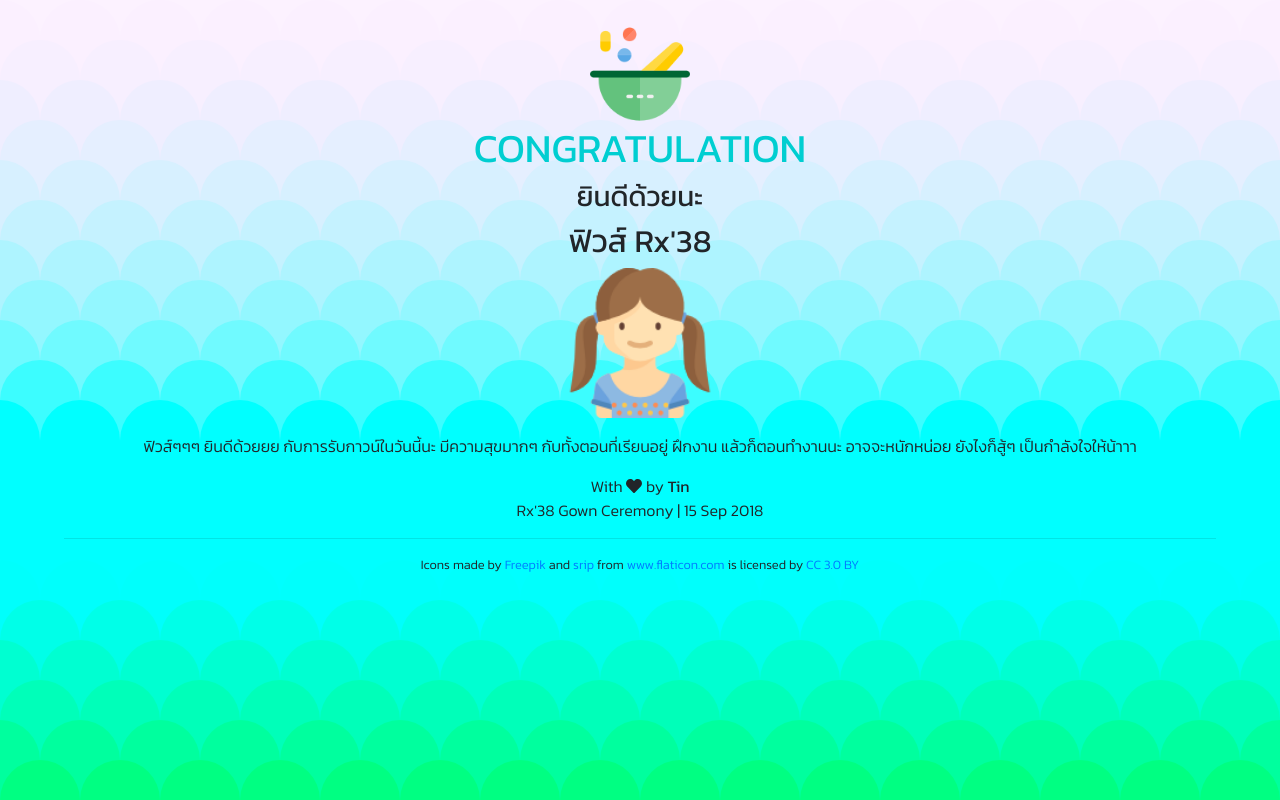
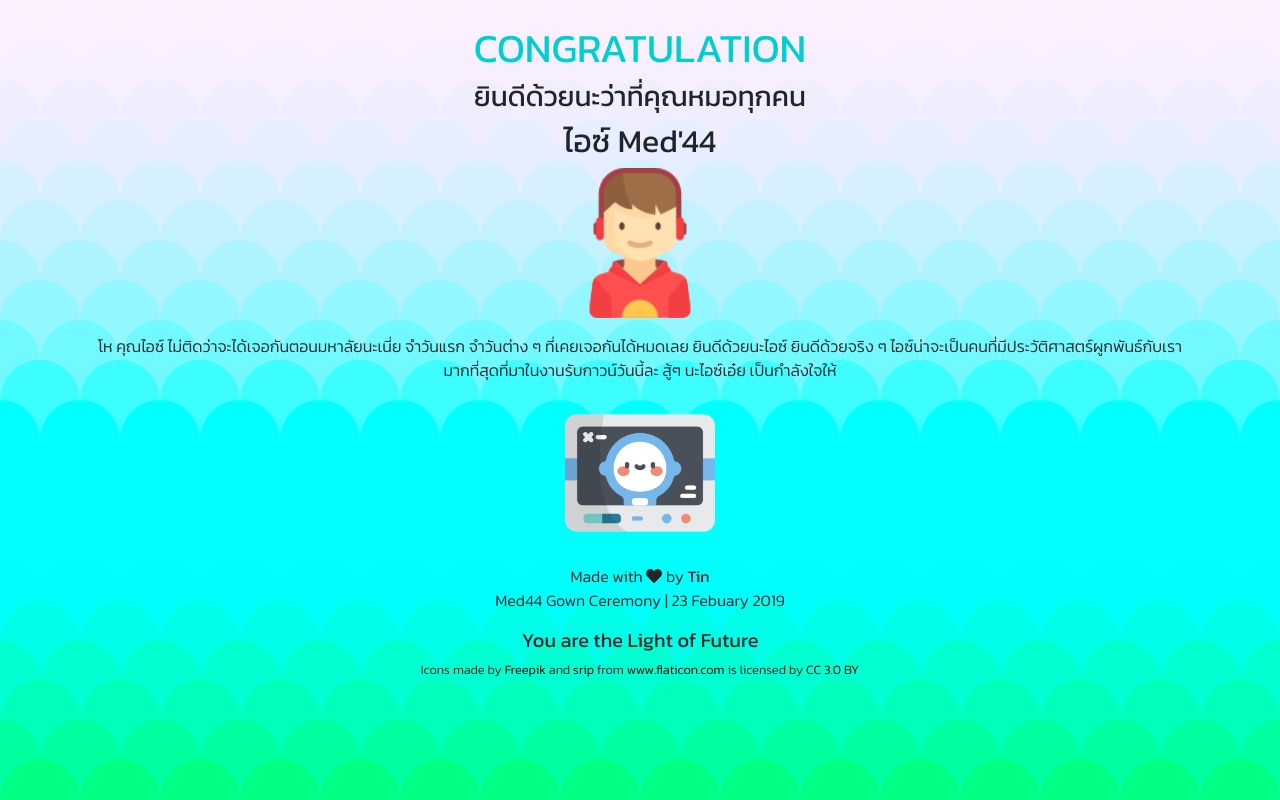
Before and after one commit to theethawat/med44congrat, a plain HTML site: page friends/5.html in a window 1280 px wide. Drawn offline with nearby package versions, Linux system fonts and the light colour scheme.

Commit message:
Update 5-8

```diff
--- a/friends/5.html
+++ b/friends/5.html
@@ -1,63 +1,76 @@
 <!DOCTYPE html>
 <html lang="en">
+
 <head>
     <meta charset="UTF-8">
     <meta name="viewport" content="width=device-width, initial-scale=1.0">
     <meta http-equiv="X-UA-Compatible" content="ie=edge">
-    <link rel="stylesheet" href="../asset/main.css">
-    <link rel="icon" href="../icon/mortar.svg">
-    <title>ยินดีกับเพื่อนๆ Rx'38 ที่รับกาวน์ทุกคนนะ</title>
-    <title></title>
+    <link rel="icon" href="../icon/medicine.png">
+
+    <title>Medical Student Med44 - Gown Ceremony - 23 Febuary 2019</title>
     <!--Bootstrap 4.1-->
-    <link rel="stylesheet" href="https://stackpath.bootstrapcdn.com/bootstrap/4.1.3/css/bootstrap.min.css" integrity="sha384-MCw98/SFnGE8fJT3GXwEOngsV7Zt27NXFoaoApmYm81iuXoPkFOJwJ8ERdknLPMO" crossorigin="anonymous">
+    <link rel="stylesheet" href="https://stackpath.bootstrapcdn.com/bootstrap/4.1.3/css/bootstrap.min.css"
+        integrity="sha384-MCw98/SFnGE8fJT3GXwEOngsV7Zt27NXFoaoApmYm81iuXoPkFOJwJ8ERdknLPMO" crossorigin="anonymous">
     <!--Google fonts-->
     <link href="https://fonts.googleapis.com/css?family=Kanit:300,400" rel="stylesheet">
-    <!--Custom CSS-->
-    <link rel="stylesheet" href="http://localhost/rxcongrat18/public/main.css ">
+    <link rel="stylesheet" href="../asset/main.css">
     <!--Jquery JS-->
-    <script src="https://code.jquery.com/jquery-3.3.1.slim.min.js" integrity="sha384-q8i/X+965DzO0rT7abK41JStQIAqVgRVzpbzo5smXKp4YfRvH+8abtTE1Pi6jizo" crossorigin="anonymous"></script>
+    <script src="https://code.jquery.com/jquery-3.3.1.slim.min.js"
+        integrity="sha384-q8i/X+965DzO0rT7abK41JStQIAqVgRVzpbzo5smXKp4YfRvH+8abtTE1Pi6jizo"
+        crossorigin="anonymous"></script>
     <!--fontawesome-->
-    <script defer src="https://use.fontawesome.com/releases/v5.3.1/js/all.js" integrity="sha384-kW+oWsYx3YpxvjtZjFXqazFpA7UP/MbiY4jvs+RWZo2+N94PFZ36T6TFkc9O3qoB" crossorigin="anonymous"></script>
+    <script defer src="https://use.fontawesome.com/releases/v5.3.1/js/all.js"
+        integrity="sha384-kW+oWsYx3YpxvjtZjFXqazFpA7UP/MbiY4jvs+RWZo2+N94PFZ36T6TFkc9O3qoB"
+        crossorigin="anonymous"></script>
 </head>
+
 <body>
     <div class="container">
         <br>
-        <img class="icon-first one-element-icon" src="../icon/mortar.png" alt="congrat">
-        <h1 class="kanit acenter text-1" >CONGRATULATION</h1>
-        <h3 class="kanit acenter text-2">ยินดีด้วยนะ</h3>
+        <h1 class="kanit acenter text-1">CONGRATULATION</h1>
+        <h3 class="kanit acenter text-2">ยินดีด้วยนะว่าที่คุณหมอทุกคน</h3>
 
         <!--Select Main Content to show -->
-
-    <h2 class="kanit acenter">ฟิวส์ Rx'38 </h2>
-    <img class="icon-second one-element-icon" src="../icon/girl5.png" alt="icon">
+        <h2 class="kanit acenter">ไอซ์ Med'44 </h2>
+        <img class="icon-second one-element-icon" src="../icon/boy6.png" alt="icon">
 
         <div class="rounded myround-1">
             <p class="kanitlight acenter main-p">
-        ฟิวส์ๆๆๆ ยินดีด้วยยย กับการรับกาวน์ในวันนี้นะ มีความสุขมากๆ กับทั้งตอนที่เรียนอยู่ ฝึกงาน แล้วก็ตอนทำงานนะ อาจจะหนักหน่อย
-        ยังไงก็สู้ๆ เป็นกำลังใจให้น้าาา
-
+                โห คุณไอซ์ ไม่ติดว่าจะได้เจอกันตอนมหาลัยนะเนี่ย จำวันแรก จำวันต่าง ๆ ที่เคยเจอกันได้หมดเลย
+                ยินดีด้วยนะไอซ์ ยินดีด้วยจริง ๆ ไอซ์น่าจะเป็นคนที่มีประวัติศาสตร์ผูกพันธ์กับเรามากที่สุดที่มาในงานรับกาวน์วันนี้ละ
+                สู้ๆ นะไอซ์เอ๋ย เป็นกำลังใจให้
             </p>
-    </div>
-
 
 
         </div>
+        <img class="icon-second one-element-icon" src="../icon/x-ray.png" alt="icon">
 
-        <p class="kanitlight acenter">
+        <p class="kanitlight acenter"></p>
 
-     With <i class="fas fa-heart"></i> by <b> Tin </b>
-     <br>Rx'38 Gown Ceremony | 15 Sep 2018
-    </p>
-
-
-
-    <hr>
+    </div>
+    <section class="footer">
+        <p class="kanitlight acenter"> Made with <i class="fas fa-heart"></i> by <b> Tin </b>
+            <br>Med44 Gown Ceremony | 23 Febuary 2019<br> </p>
+        <h5 class="acenter kanit">You are the Light of Future</h5>
         <small>
-    <div class="kanitlight acenter">Icons made by <a href="http://www.freepik.com" title="Freepik">Freepik</a> and <a href="https://www.flaticon.com/authors/srip" title="srip">srip</a> from <a href="https://www.flaticon.com/" title="Flaticon">www.flaticon.com</a> is licensed by <a href="http://creativecommons.org/licenses/by/3.0/" title="Creative Commons BY 3.0" target="_blank">CC 3.0 BY</a></div>
+            <div class="kanitlight piccenter acenter" style="width:90%">Icons made by <a href="http://www.freepik.com"
+                    title="Freepik">Freepik</a> and
+                <a href="https://www.flaticon.com/authors/srip" title="srip">srip</a> from <a
+                    href="https://www.flaticon.com/" title="Flaticon">www.flaticon.com</a> is licensed by <a
+                    href="http://creativecommons.org/licenses/by/3.0/" title="Creative Commons BY 3.0"
+                    target="_blank">CC
+                    3.0 BY</a></div>
         </small>
+    </section>
+    <br>
     <!--Javascript for bootstrapt-->
-    <script src="https://cdnjs.cloudflare.com/ajax/libs/popper.js/1.14.3/umd/popper.min.js" integrity="sha384-ZMP7rVo3mIykV+2+9J3UJ46jBk0WLaUAdn689aCwoqbBJiSnjAK/l8WvCWPIPm49" crossorigin="anonymous"></script>
-    <script src="https://stackpath.bootstrapcdn.com/bootstrap/4.1.3/js/bootstrap.min.js" integrity="sha384-ChfqqxuZUCnJSK3+MXmPNIyE6ZbWh2IMqE241rYiqJxyMiZ6OW/JmZQ5stwEULTy" crossorigin="anonymous"></script>
+    <script src="https://cdnjs.cloudflare.com/ajax/libs/popper.js/1.14.3/umd/popper.min.js"
+        integrity="sha384-ZMP7rVo3mIykV+2+9J3UJ46jBk0WLaUAdn689aCwoqbBJiSnjAK/l8WvCWPIPm49"
+        crossorigin="anonymous"></script>
+    <script src="https://stackpath.bootstrapcdn.com/bootstrap/4.1.3/js/bootstrap.min.js"
+        integrity="sha384-ChfqqxuZUCnJSK3+MXmPNIyE6ZbWh2IMqE241rYiqJxyMiZ6OW/JmZQ5stwEULTy"
+        crossorigin="anonymous"></script>
     <!--end of JS-->
 </body>
+
 </html>
```
Also changed, not shown: friends/6.html (+43 -32 lines), friends/7.html (+43 -30 lines), friends/8.html (+43 -32 lines). Lines whose indentation alone changed are shown as unchanged.
